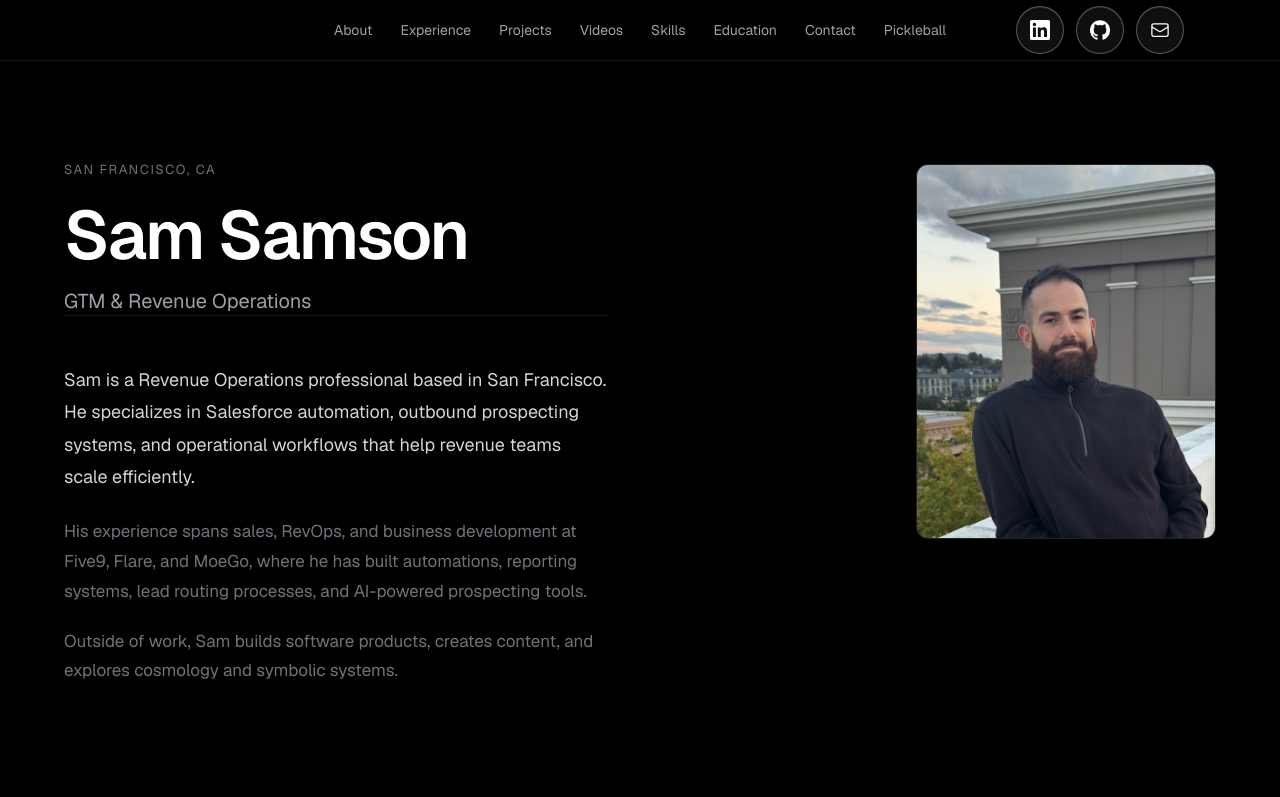
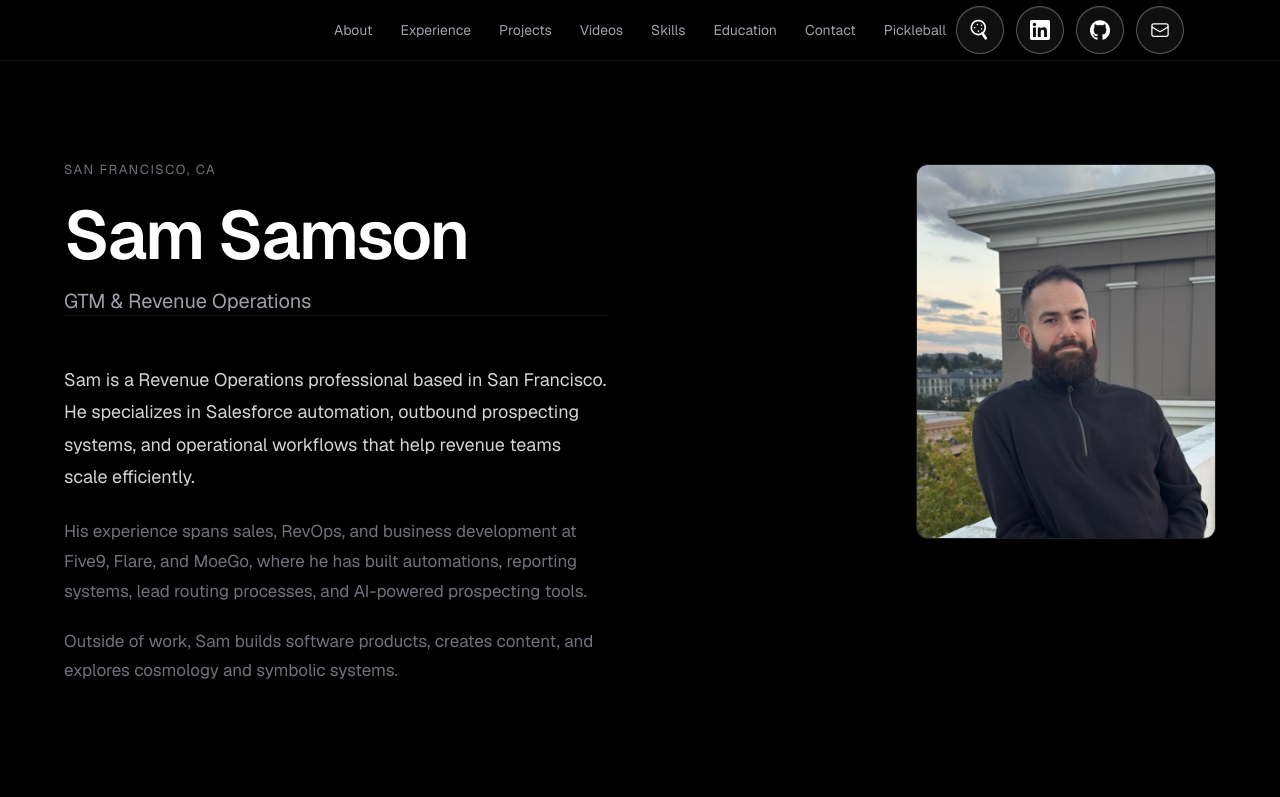
Before and after one commit to samjsamson/samsamson.co, a Next.js app: page / in a window 1280 px wide. Shown: the top 797 px of the page. Built offline with nearby package versions, Linux system fonts and the light colour scheme.

Commit message:
Add pickleball coaching header link

```diff
--- a/components/ui/SocialButtons.tsx
+++ b/components/ui/SocialButtons.tsx
@@ -75,6 +75,25 @@ export function SocialButtons({ className = "" }: { className?: string }) {
 
   return (
     <div ref={groupRef} className={`flex items-center gap-3 ${className}`}>
+      <a
+        href="/pickleball"
+        aria-label="Pickleball coaching"
+        title="Pickleball coaching"
+        className={iconButtonClass}
+      >
+        <svg viewBox="0 0 24 24" fill="none" className="h-6 w-6" aria-hidden="true">
+          <g transform="rotate(-35 12 12)" stroke="currentColor" strokeWidth="1.7" strokeLinecap="round" strokeLinejoin="round">
+            <rect x="5" y="2" width="14" height="14" rx="7" />
+            <path d="M12 16v6" strokeWidth="2.8" />
+            <circle cx="9" cy="7" r=".75" fill="currentColor" stroke="none" />
+            <circle cx="13" cy="6" r=".75" fill="currentColor" stroke="none" />
+            <circle cx="16" cy="9" r=".75" fill="currentColor" stroke="none" />
+            <circle cx="10" cy="12" r=".75" fill="currentColor" stroke="none" />
+            <circle cx="14" cy="12" r=".75" fill="currentColor" stroke="none" />
+          </g>
+        </svg>
+      </a>
+
       <div className="relative">
         <button
           type="button"
```
